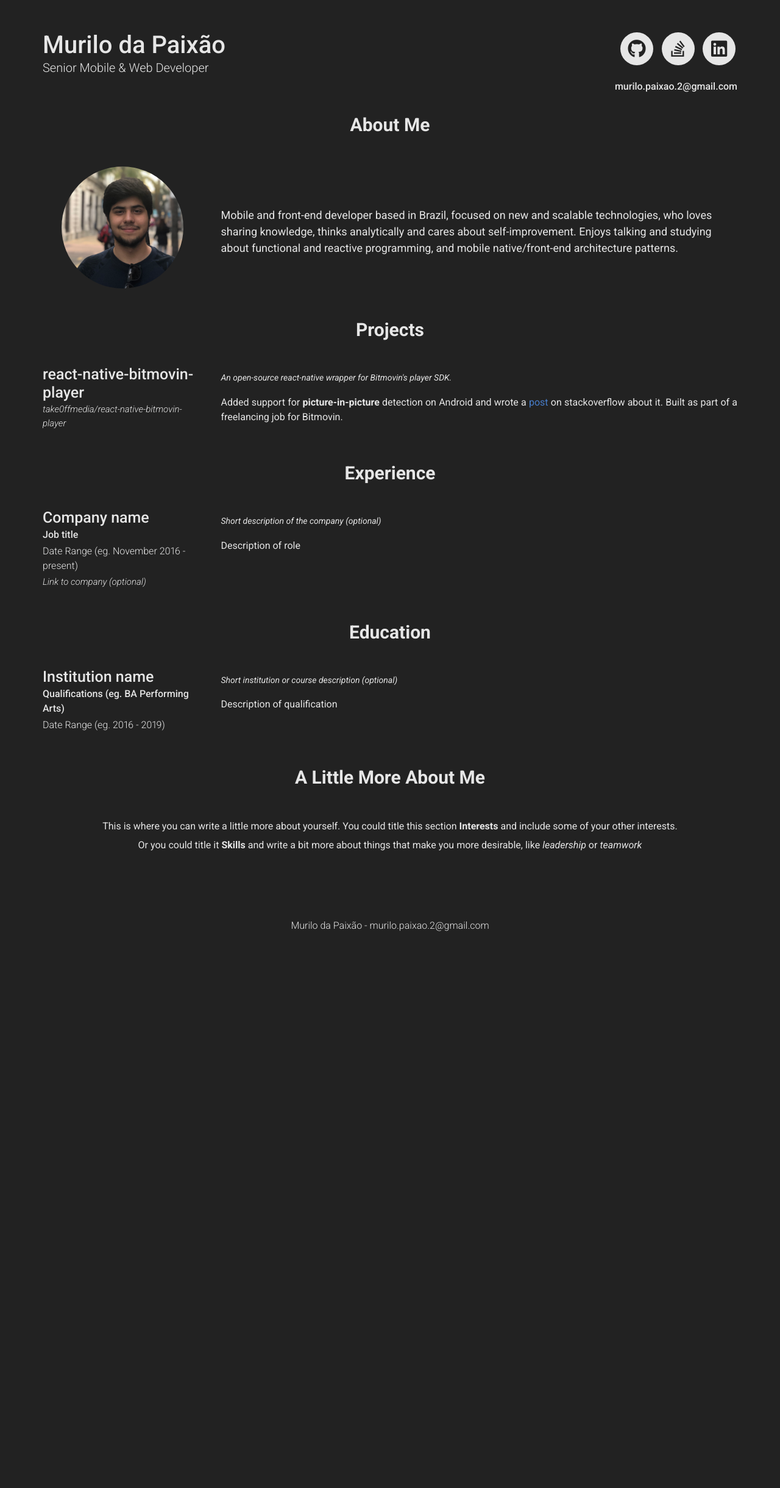
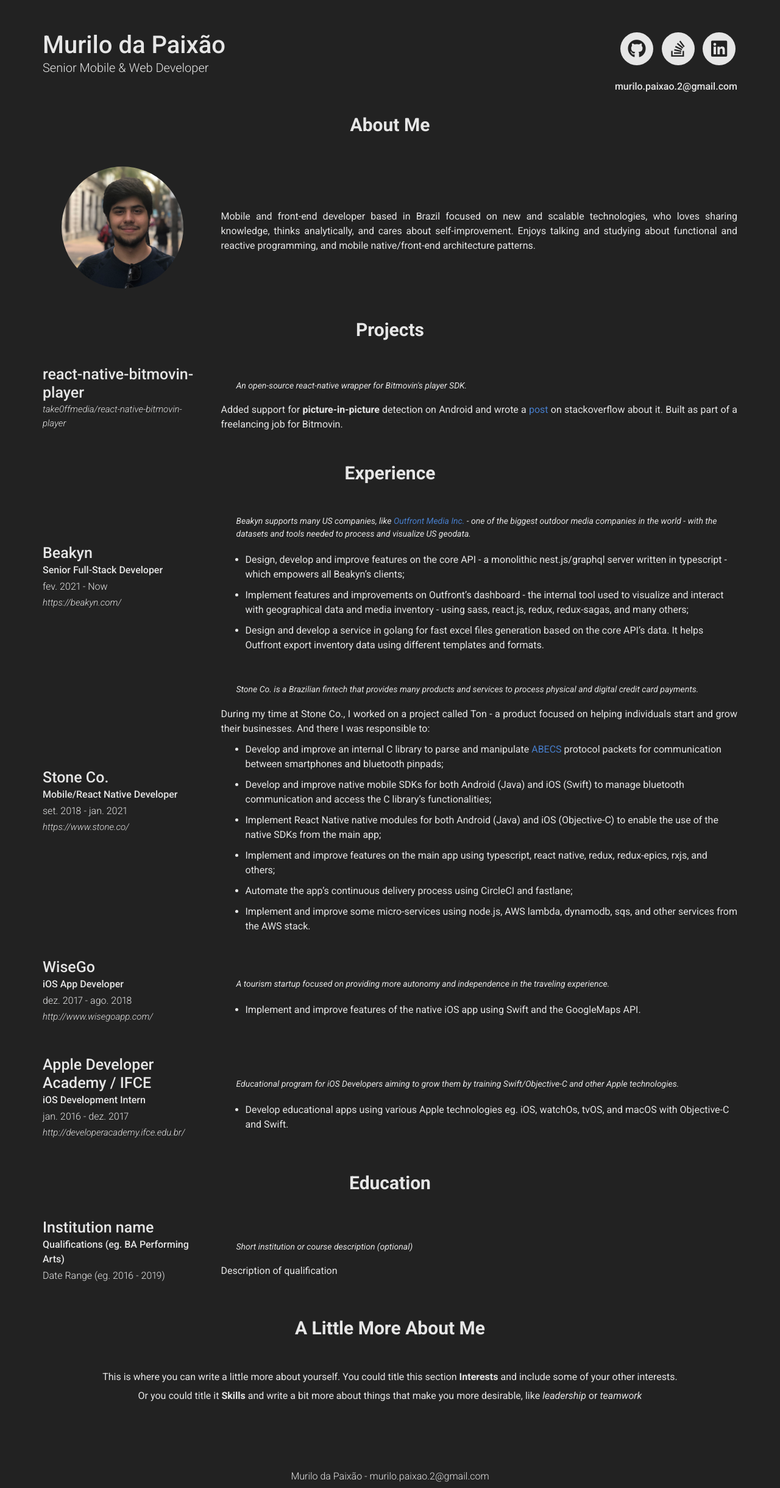
Before and after one commit to pogist/pogist.github.io, a Jekyll site: the page built from index.md, in a window 1280 px wide. Shown: the whole page at 61% size. Built offline with Jekyll 4.4.1, drawn with Linux system fonts in a browser that asks for light colours; nearby versions of some CDN libraries; before the commit the page ends 1537 px from its top, so only the background shows below that.

Commit message:
Add more info on Experience section

```diff
--- a/_config.yml
+++ b/_config.yml
@@ -37,11 +37,11 @@ linkedin_username: pogist
 # about_title: About Me (Use this to override about section title)
 about_profile_image: images/profile.jpg
 about_content: | # this will include new lines to allow paragraphs
-  Mobile and front-end developer based in Brazil, focused on new and scalable technologies, who loves sharing knowledge, thinks analytically and cares about self-improvement. Enjoys talking and studying about functional and reactive programming, and mobile native/front-end architecture patterns.
+  Mobile and front-end developer based in Brazil focused on new and scalable technologies, who loves sharing knowledge, thinks analytically, and cares about self-improvement. Enjoys talking and studying about functional and reactive programming, and mobile native/front-end architecture patterns.
 
 content:
-  - title: Projects # Title for the section
-    layout: list # Type of content section (list/text)
+  - title: Projects
+    layout: list
     content:
       - layout: left
         title: react-native-bitmovin-player
@@ -55,14 +55,49 @@ content:
     layout: list
     content:
       - layout: left
-        title: Company name
-        sub_title: Job title
-        caption: Date Range (eg. November 2016 - present)
-        link: Link to company (optional)
+        title: Beakyn
+        sub_title: Senior Full-Stack Developer
+        caption: fev. 2021 - Now
+        link: https://beakyn.com/
         quote: >
-          Short description of the company (optional)
-        description: | # this will include new lines to allow paragraphs
-          Description of role
+          Beakyn supports many US companies, like <a href="https://www.outfrontmedia.com/">Outfront Media Inc.</a> - one of the biggest outdoor media companies in the world - with the datasets and tools needed to process and visualize US geodata.
+        description: |
+            - Design, develop and improve features on the core API - a monolithic nest.js/graphql server written in typescript - which empowers all Beakyn's clients;
+            - Implement features and improvements on Outfront's dashboard - the internal tool used to visualize and interact with geographical data and media inventory - using sass, react.js, redux, redux-sagas, and many others;
+            - Design and develop a service in golang for fast excel files generation based on the core API's data. It helps Outfront export inventory data using different templates and formats.
+      - layout: left
+        title: Stone Co.
+        sub_title: Mobile/React Native Developer
+        caption: set. 2018 - jan. 2021
+        link: https://www.stone.co/
+        quote: >
+          Stone Co. is a Brazilian fintech that provides many products and services to process physical and digital credit card payments.
+        description: |
+          During my time at Stone Co., I worked on a project called Ton - a product focused on helping individuals start and grow their businesses. And there I was responsible to:
+            - Develop and improve an internal C library to parse and manipulate [ABECS](https://api.abecs.org.br/wp-content/uploads/2019/11/Certificac%CC%A7a%CC%83o-Abecs.pdf) protocol packets for communication between smartphones and bluetooth pinpads;
+            - Develop and improve native mobile SDKs for both Android (Java) and iOS (Swift) to manage bluetooth communication and access the C library's functionalities;
+            - Implement React Native native modules for both Android (Java) and iOS (Objective-C) to enable the use of the native SDKs from the main app;
+            - Implement and improve features on the main app using typescript, react native, redux, redux-epics, rxjs, and others;
+            - Automate the app's continuous delivery process using CircleCI and fastlane;
+            - Implement and improve some micro-services using node.js, AWS lambda, dynamodb, sqs, and other services from the AWS stack.
+      - layout: left
+        title: WiseGo
+        sub_title: iOS App Developer
+        caption: dez. 2017 - ago. 2018
+        link: http://www.wisegoapp.com/
+        quote: >
+          A tourism startup focused on providing more autonomy and independence in the traveling experience.
+        description: |
+            - Implement and improve features of the native iOS app using Swift and the GoogleMaps API.
+      - layout: left
+        title: Apple Developer Academy / IFCE
+        sub_title: iOS Development Intern
+        caption: jan. 2016 - dez. 2017
+        link: http://developeracademy.ifce.edu.br/
+        quote: >
+          Educational program for iOS Developers aiming to grow them by training Swift/Objective-C and other Apple technologies.
+        description: |
+            - Develop educational apps using various Apple technologies eg. iOS, watchOs, tvOS, and macOS with Objective-C and Swift.
   - title: Education
     layout: list
     content:
--- a/assets/main.scss
+++ b/assets/main.scss
@@ -19,14 +19,14 @@
     font-weight: bold;
     border-bottom: none;
   }
-}
-
-.intro-container {
   .row {
     display: flex;
     align-items: center;
-    p {
-      font-size: large;
+    li {
+      margin-top: 1rem;
+      text-align: left;
+    }
+    p.quote {
       text-align: left;
     }
   }
@@ -40,18 +40,6 @@
   }
 }
 
-.list-container, .text-container {
-  h3 {
-    border-bottom: none;
-  }
-  .row {
-    p.quote {
-      text-align: left;
-      padding-left: 0;
-    }
-  }
-}
-
 .footer-container {
   p, a {
     font-style: normal;
```
